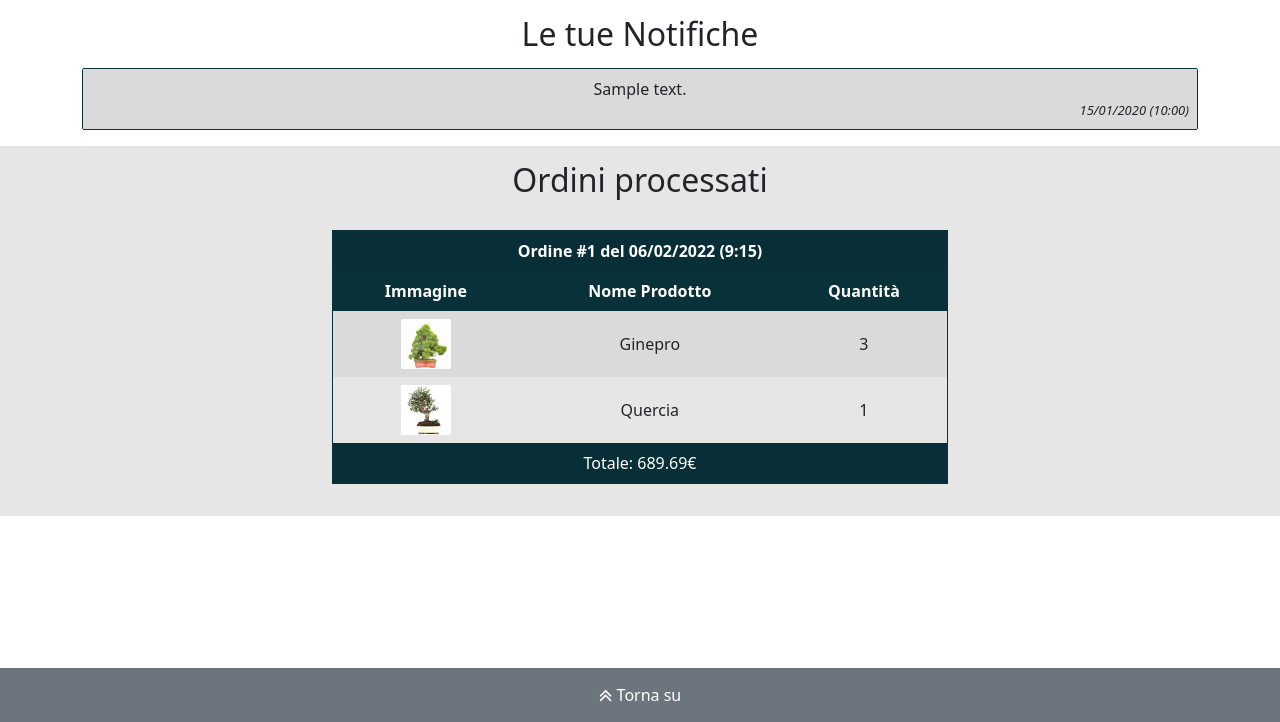
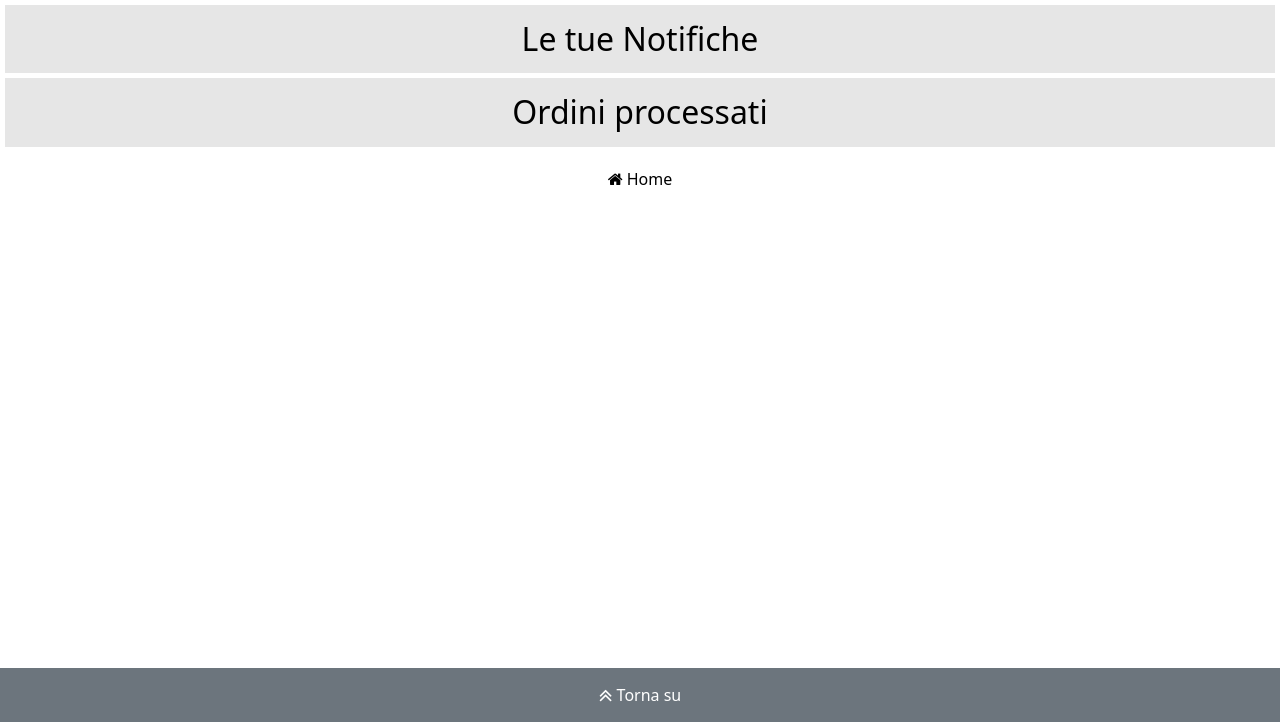
Before and after one commit to Sonofapo/Elaborato-Tecnologie-Web, a PHP site: page /?action=user&mode=profile in a window 1280 px wide. Shown: the part 78-800 px from the top of the page. Run offline with PHP 8.4, Linux system fonts and the light colour scheme; the visitor is signed in with stand-in values (Sample User, id 1); data comes from the database, SQL or seed files in the repository; tables that the repository leaves empty hold one stand-in row (values such as "Sample post").

Commit message:
stile profilo

```diff
--- a/src/user/profile.php
+++ b/src/user/profile.php
@@ -1,9 +1,13 @@
 <?php echo get_include_contents("./src/templates/header.php") ?>
+<!-----------------------------------------------------------FOOTER DIVERSO(????)------------------------------------------------------------------>
 <main>
+	<div id="accordion">
 		<section id="alerts">
+			<a class="collapsed" href="#alerts-body" data-bs-toggle="collapse" title="notifiche">
 				<h2><?php echo count($vars["messages"]) ? "Le tue Notifiche" : "Non hai notifiche" ?></h2>
-		<div class="container">
-			<ul class="mb-3">
+			</a>
+			<div id="alerts-body" class="container collapse pb-3" data-bs-parent="#accordion">
+				<ul>
 					<?php foreach($vars["messages"] as $message): ?>
 					<li>
 						<div class="p-2">
@@ -20,15 +24,19 @@
 			</div>
 		</section>
 		<section id="orders">
-		<?php ?>
-		<?php if($vars["isVendor"]): ?>
-			<h2><?php echo count($vars["orders"]) ? "Ordini processati" : "Non ci sono ordini" ?></h2>
-		<?php else: ?>
-			<h2><?php echo count($vars["orders"]) ? "I tuoi Ordini" : "Non ci sono ordini" ?></h2>
-		<?php endif ?>
+			<a class="collapsed" href="#orders-body" data-bs-toggle="collapse" title="ordini">
+				<h2>
+					<?php
+					if($vars["isVendor"])
+						echo count($vars["orders"]) ? "Ordini processati" : "Non ci sono ordini";
+					else
+						echo count($vars["orders"]) ? "I tuoi Ordini" : "Non ci sono ordini";
+					?>
+				</h2>
+			</a>
+			<div id="orders-body" class="container pb-3 collapse" data-bs-parent="#accordion">
 				<?php foreach($vars["orders"] as $order): ?>
 					<?php $o = $order["id_order"] ?>
-			<div class="container py-3">
 						<table class="table table-striped">
 							<tr>
 								<th scope="colgroup" colspan="3" id="order-<?php echo $o ?>">
@@ -59,7 +67,13 @@
 								</td>
 							</tr>
 						</table>
+				<?php endforeach ?>
 			</div>
-		<?php endforeach ?>
 		</section>
+		<div id="home">
+			<a href="?action=catalogo&mode=view" title="torna alla home">
+				<span class="fa fa-home"></span> Home
+			</a>
+		</div>
+	</div>
 </main>
--- a/style/main.css
+++ b/style/main.css
@@ -134,9 +134,13 @@ button#empty-cart {
 }
 
 /********** ORDER LIST ***********/
-section#orders {
+section#orders, section#alerts{
 	text-align: center;
 	background-color: rgba(199, 199, 199, 0.452);
+}
+
+section#orders h2 a, section#alerts h2 a, div#accordion a{
+	color: black;
 }
 
 table {
@@ -184,6 +188,20 @@ section#alerts li div.date {
 	font-style: italic;
 }
 
+div#home {
+	text-align: center;
+	margin-top: 20px;
+}
+
+div#home a {
+	padding: 5px 8px;
+	border-radius: 2px;
+}
+
+div#home a:hover {
+	color: white;
+	background-color: rgb(108,117,125);
+}
 @media screen and (min-width: 768px) {
 	div#product-list {
 		margin: 0 30px;
--- a/style/sidebar.css
+++ b/style/sidebar.css
@@ -55,7 +55,7 @@ h2.header a {
 }
 
 div#accordion > section {
-	margin: 0 5px 5px;
+	margin: 5px;
 }
 
 div#accordion > section h2 {
@@ -85,7 +85,7 @@ ul.body li {
 	padding: 18px 0;
 }
 
-div#accordion section:not(:last-of-type) li:hover {
+div#accordion section:not(:last-of-type) li.hover-click:hover {
 	background-color: #20454E;
 }
 
```
Lines whose indentation alone changed are shown as unchanged.
